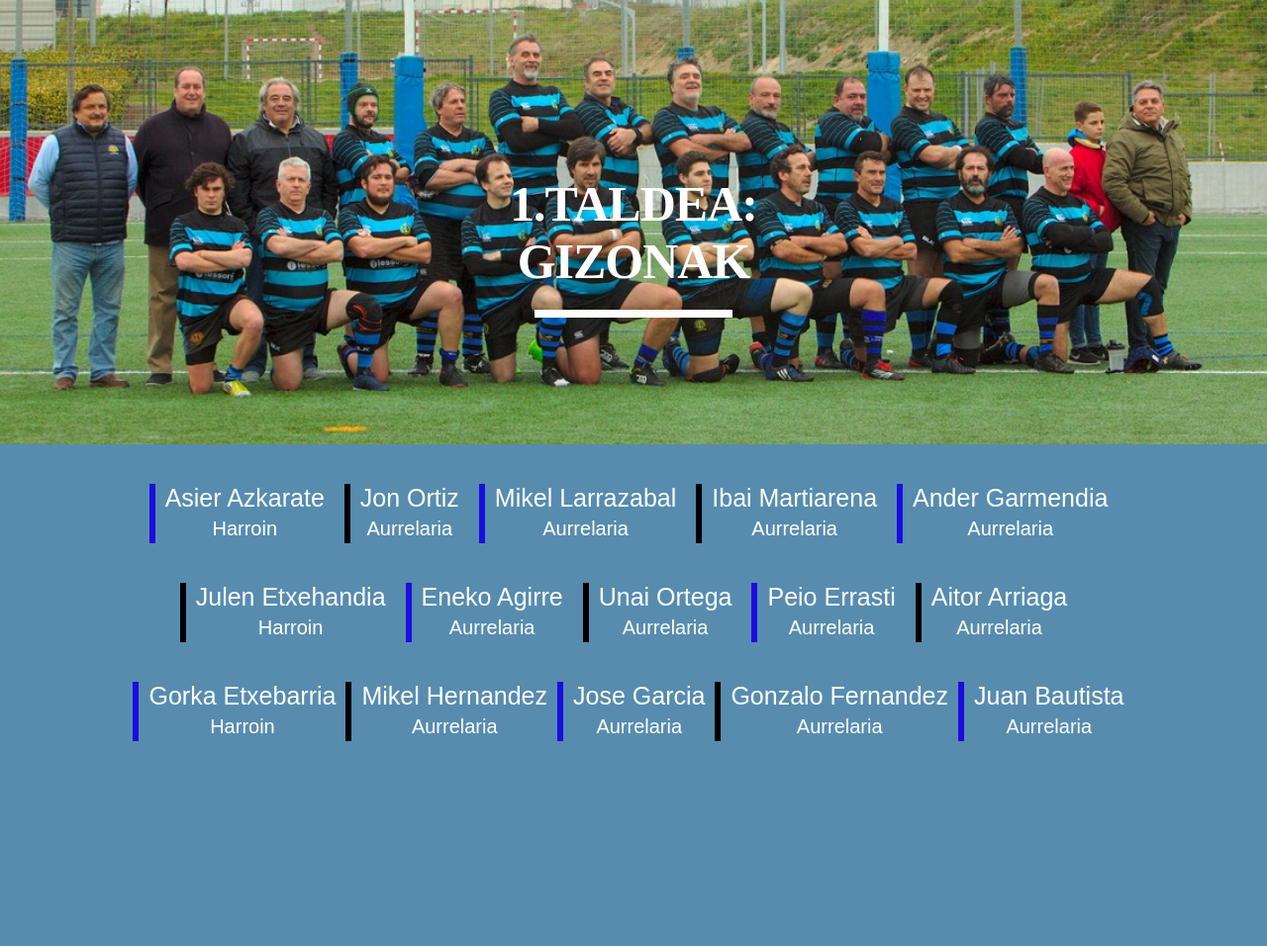
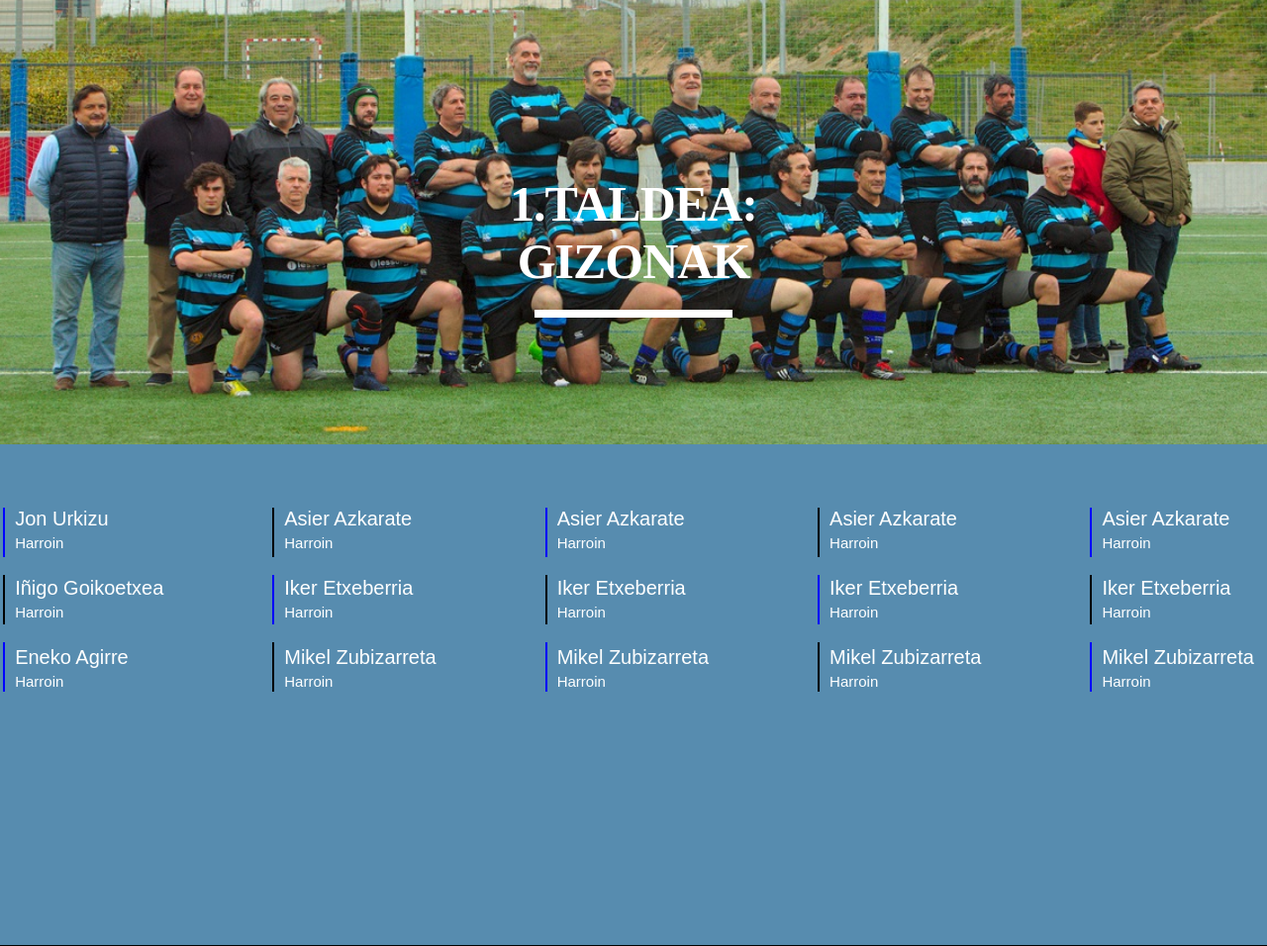
Before and after one commit to Luken1919/2Erronka, a PHP site: page /gizonak.html in a window 1280 px wide. Shown: the part 109-1065 px from the top of the page at 99% size. Run offline with PHP 8.4, Linux system fonts and the light colour scheme.

Commit message:
gizonak taula einda

```diff
--- a/web/Style/gizonak.css
+++ b/web/Style/gizonak.css
@@ -119,31 +119,8 @@ footer {
   margin-top: 20%;
 }
 
-.columna{
-  margin-top: 2%;
-}
-
-.linea-vertical-urdina{
-  width: 6px; /* Anchura de la línea */
-  height: 60px; /* Altura de la línea */
-  background-color: rgb(27, 13, 223); /* Color de la línea */
-}
-
-.linea-vertical-beltza{
-  width: 6px; /* Anchura de la línea */
-  height: 60px; /* Altura de la línea */
-  background-color: rgb(0, 0, 0); /* Color de la línea */
-}
 
 
-.alineatu {
-  display: flex;
-  justify-content: center; /* Centra los elementos horizontalmente */
-  align-items: left; /* Centra los elementos verticalmente */
-  text-align: center; /* Centra el texto horizontalmente dentro de los párrafos */
-  font-size: 25px;
-  margin-top: 40px;
-}
 
 .alineatu p {
   margin: 0 10px; /* Espacio entre los elementos de texto */
@@ -151,9 +128,52 @@ footer {
 
 .espacio{
   color: #22597e;
-  margin-left: 10px;
+  margin-top:24px;
 }
 
 .azpikoa{
+  font-size: 15px;
+}
+
+
+/* Estilos para las columnas */
+.columna {
+  display: flex;
+  justify-content: center;
+  margin-top: 5%;
+}
+
+/* Ajustar el espacio entre las columnas */
+.alineatu {
+  display: flex;
+  flex-direction: column;
+  align-items: left; /* Alinea los elementos en el centro horizontalmente */
+}
+
+/* Estilos para los contenedores de línea y contenido */
+.contenido {
+  display: flex;
+  align-items: center; /* Alinea el contenido verticalmente */
   font-size: 20px;
 }
+
+/* Estilos para las líneas verticales */
+.linea-vertical-urdina,
+.linea-vertical-beltza {
+  width: 2px;
+  height: 50px; /* Ajusta la altura de la línea según tu diseño */
+}
+
+.linea-vertical-urdina {
+  background-color: blue; /* Color de la línea */
+}
+
+.linea-vertical-beltza {
+  background-color: black; /* Color de la línea */
+}
+
+.columnabi {
+  display: flex;
+  justify-content: center;
+  margin-left: 100px;
+}
--- a/web/gizonak.html
+++ b/web/gizonak.html
@@ -40,76 +40,155 @@
 
     <div class="columna">
 
+      <div>
+        <div class="linea-vertical-urdina"></div>
+        <br>
+        <div class="linea-vertical-beltza"></div>
+        <br>
+        <div class="linea-vertical-urdina"></div>
+      </div>
+
       <div class="alineatu">
-        <div class="linea-vertical-urdina"></div>
-        <p>Asier Azkarate<br><span class="azpikoa">Harroin</span></p>
+
+        <div class="contenido">
+          <p>Jon Urkizu<br><span class="azpikoa">Harroin</span></p>
+        </div>
+
         <div class="espacio"></div>
 
-        <div class="linea-vertical-beltza"></div>
-        <p>Jon Ortiz<br><span class="azpikoa">Aurrelaria</span></p>
+        <div class="contenido">
+          <p>Iñigo Goikoetxea<br><span class="azpikoa">Harroin</span></p>
+        </div>
+
         <div class="espacio"></div>
 
-        <div class="linea-vertical-urdina"></div>
-        <p>Mikel Larrazabal<br><span class="azpikoa">Aurrelaria</span></p>
-        <div class="espacio"></div>
-
-        <div class="linea-vertical-beltza"></div>
-        <p>Ibai Martiarena<br><span class="azpikoa">Aurrelaria</span></p>
-        <div class="espacio"></div>
-
-        <div class="linea-vertical-urdina"></div>
-        <p>Ander Garmendia<br><span class="azpikoa">Aurrelaria</span></p>
+        <div class="contenido">
+          <p>Eneko Agirre<br><span class="azpikoa">Harroin</span></p>
+        </div>
 
       </div>
 
 
+    <div class="columnabi">
 
-    <div class="alineatu">
-      <div class="linea-vertical-beltza"></div>
-      <p>Julen Etxehandia<br><span class="azpikoa">Harroin</span></p>
-      <div class="espacio"></div>
+      <div>
+        <div class="linea-vertical-beltza"></div>
+        <br>
+        <div class="linea-vertical-urdina"></div>
+        <br>
+        <div class="linea-vertical-beltza"></div>
+      </div>
 
-      <div class="linea-vertical-urdina"></div>
-      <p>Eneko Agirre<br><span class="azpikoa">Aurrelaria</span></p>
-      <div class="espacio"></div>
+      <div class="alineatu">
 
-      <div class="linea-vertical-beltza"></div>
-      <p>Unai Ortega<br><span class="azpikoa">Aurrelaria</span></p>
-      <div class="espacio"></div>
+        <div class="contenido">
+          <p>Asier Azkarate<br><span class="azpikoa">Harroin</span></p>
+        </div>
 
-      <div class="linea-vertical-urdina"></div>
-      <p>Peio Errasti<br><span class="azpikoa">Aurrelaria</span></p>
-      <div class="espacio"></div>
+        <div class="espacio"></div>
 
-      <div class="linea-vertical-beltza"></div>
-      <p>Aitor Arriaga<br><span class="azpikoa">Aurrelaria</span></p>
-      <div class="espacio"></div>
-    </div>
+        <div class="contenido">
+          <p>Iker Etxeberria<br><span class="azpikoa">Harroin</span></p>
+        </div>
+
+        <div class="espacio"></div>
+
+        <div class="contenido">
+          <p>Mikel Zubizarreta<br><span class="azpikoa">Harroin</span></p>
+        </div>
+
+      </div>
 
 
+  <div class="columnabi">
 
-    <div class="alineatu">
-      <div class="linea-vertical-urdina"></div>
-      <p>Gorka Etxebarria<br><span class="azpikoa">Harroin</span></p>
-      <div class="espacio-hiru"></div>
+      <div>
+        <div class="linea-vertical-urdina"></div>
+        <br>
+        <div class="linea-vertical-beltza"></div>
+        <br>
+        <div class="linea-vertical-urdina"></div>
+      </div>
 
-      <div class="linea-vertical-beltza"></div>
-      <p>Mikel Hernandez<br><span class="azpikoa">Aurrelaria</span></p>
-      <div class="espacio-hiru"></div>
+      <div class="alineatu">
 
-      <div class="linea-vertical-urdina"></div>
-      <p>Jose Garcia<br><span class="azpikoa">Aurrelaria</span></p>
-      <div class="espacio-hiru"></div>
+        <div class="contenido">
+          <p>Asier Azkarate<br><span class="azpikoa">Harroin</span></p>
+        </div>
 
-      <div class="linea-vertical-beltza"></div>
-      <p> Gonzalo Fernandez<br><span class="azpikoa">Aurrelaria</span></p>
-      <div class="espacio-hiru"></div>
+        <div class="espacio"></div>
 
-      <div class="linea-vertical-urdina"></div>
-      <p>Juan Bautista<br><span class="azpikoa">Aurrelaria</span></p>
-      <div class="espacio-hiru"></div>
-    </div>
+        <div class="contenido">
+          <p>Iker Etxeberria<br><span class="azpikoa">Harroin</span></p>
+        </div>
 
+        <div class="espacio"></div>
+
+        <div class="contenido">
+          <p>Mikel Zubizarreta<br><span class="azpikoa">Harroin</span></p>
+        </div>
+
+      </div>
+
+
+      <div class="columnabi">
+
+        <div>
+          <div class="linea-vertical-beltza"></div>
+          <br>
+          <div class="linea-vertical-urdina"></div>
+          <br>
+          <div class="linea-vertical-beltza"></div>
+        </div>
+
+        <div class="alineatu">
+
+          <div class="contenido">
+            <p>Asier Azkarate<br><span class="azpikoa">Harroin</span></p>
+          </div>
+
+          <div class="espacio"></div>
+
+          <div class="contenido">
+            <p>Iker Etxeberria<br><span class="azpikoa">Harroin</span></p>
+          </div>
+
+          <div class="espacio"></div>
+
+          <div class="contenido">
+            <p>Mikel Zubizarreta<br><span class="azpikoa">Harroin</span></p>
+          </div>
+
+        </div>
+        <div class="columnabi">
+
+          <div>
+            <div class="linea-vertical-urdina"></div>
+            <br>
+            <div class="linea-vertical-beltza"></div>
+            <br>
+            <div class="linea-vertical-urdina"></div>
+          </div>
+
+          <div class="alineatu">
+
+            <div class="contenido">
+              <p>Asier Azkarate<br><span class="azpikoa">Harroin</span></p>
+            </div>
+
+            <div class="espacio"></div>
+
+            <div class="contenido">
+              <p>Iker Etxeberria<br><span class="azpikoa">Harroin</span></p>
+            </div>
+
+            <div class="espacio"></div>
+
+            <div class="contenido">
+              <p>Mikel Zubizarreta<br><span class="azpikoa">Harroin</span></p>
+            </div>
+
+          </div>
   </main>
   <footer>
     <p>Copyright &copy; 2023 Tolosa Rugby Union</p>
```
